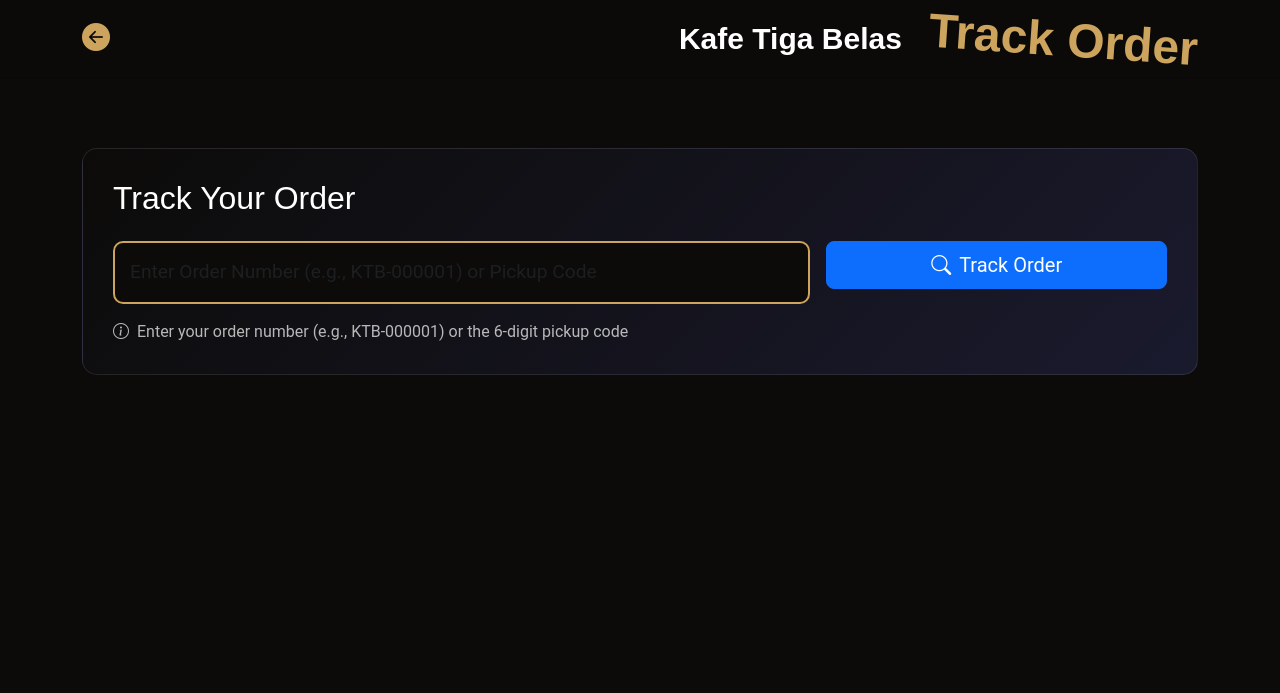
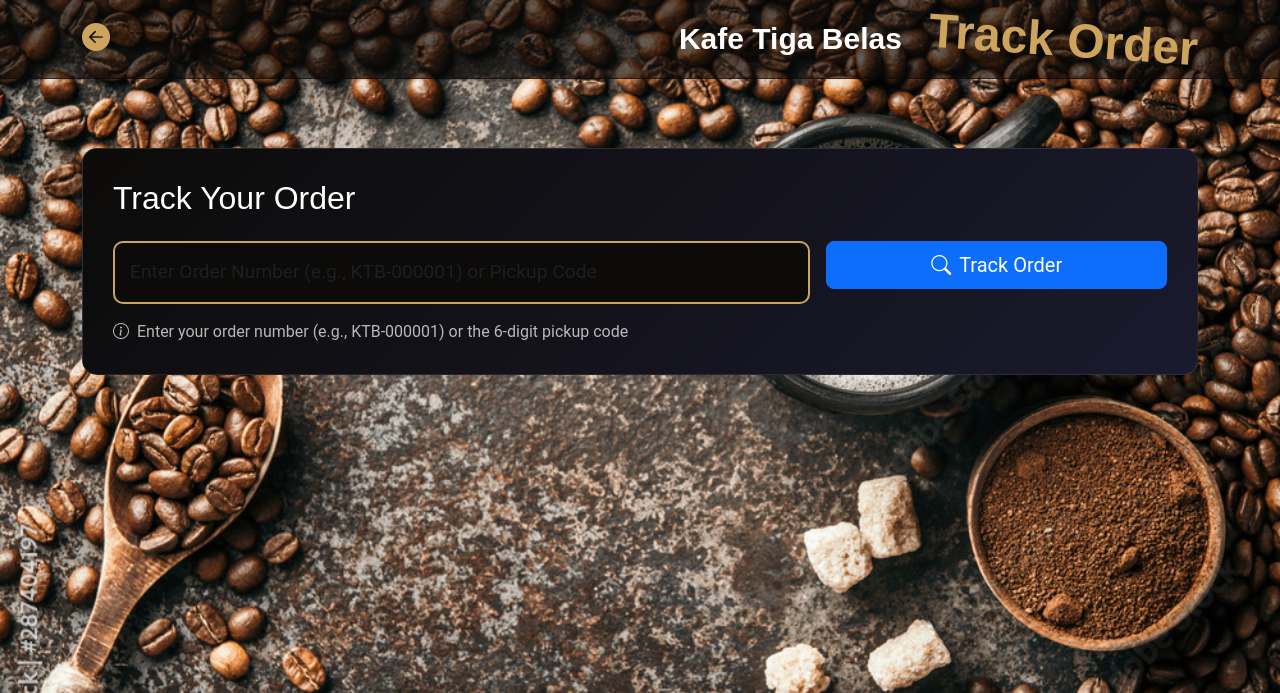
Before and after one commit to adamDaniel-txt/PROJECT-G02_01, a PHP site: page /order_track.php in a window 1280 px wide. Shown: the top 693 px of the page. Run offline with PHP 8.4, Linux system fonts and the light colour scheme; a user stored in the database is signed in; data comes from the database, SQL or seed files in the repository.

Commit message:
DESIGN ORDER_DETAILS.PHP AND ORDER_TRACK.PHP

```diff
--- a/order_track.php
+++ b/order_track.php
@@ -54,6 +54,16 @@ if ($tracking_code) {
     <link href="assets/vendor/bootstrap/css/bootstrap.min.css" rel="stylesheet">
     <link href="assets/vendor/bootstrap-icons/bootstrap-icons.css" rel="stylesheet">
     <link href="assets/css/main.css" rel="stylesheet">
+    <style>
+    body{
+      background-image:url('assets/img/bg3.jpg');
+      background-size: cover;
+      background-position: center;
+      background-repeat: no-repeat;
+      background-attachment: fixed;
+
+    }
+    </style>
 </head>
 <body class="index-page">
     <header id="header" class="header fixed-top">
```
Also changed, not shown: order_details.php (+28 -2 lines), assets/img/bg3.jpg (added), assets/img/coffee.png (added).
